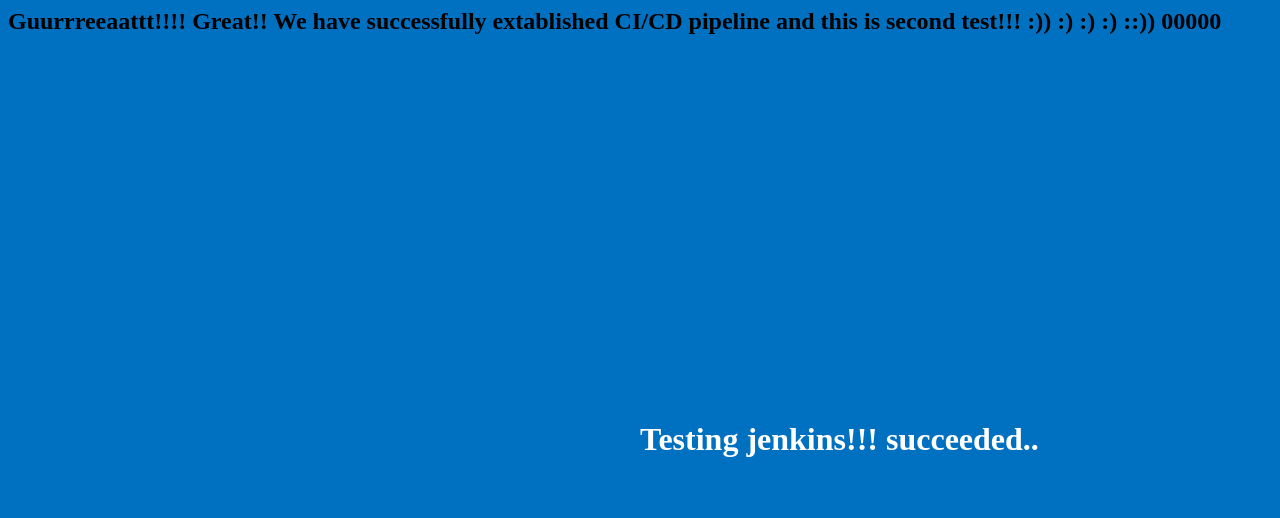
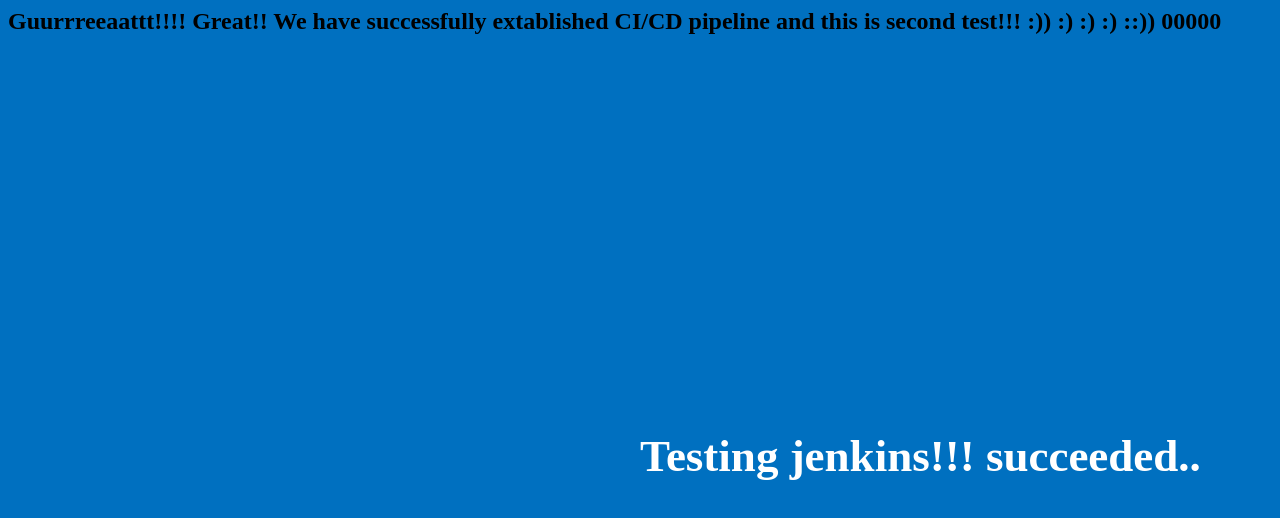
Before and after one commit to ankikcooll/testing1, a plain HTML site: page index.html in a window 1280 px wide. Drawn offline with Linux system fonts and the light colour scheme.

Commit message:
modified index file

```diff
--- a/index.html
+++ b/index.html
@@ -2,7 +2,7 @@
   	<style>
 
 	body{background: #0070c0;}
-	h1{position: absolute;top:50%;left:50%;color: white;}
+	h1{font-size: 45px;position: absolute;top:50%;left:50%;color: white;}
 	h2{color: black;}
 
 </style>
```
